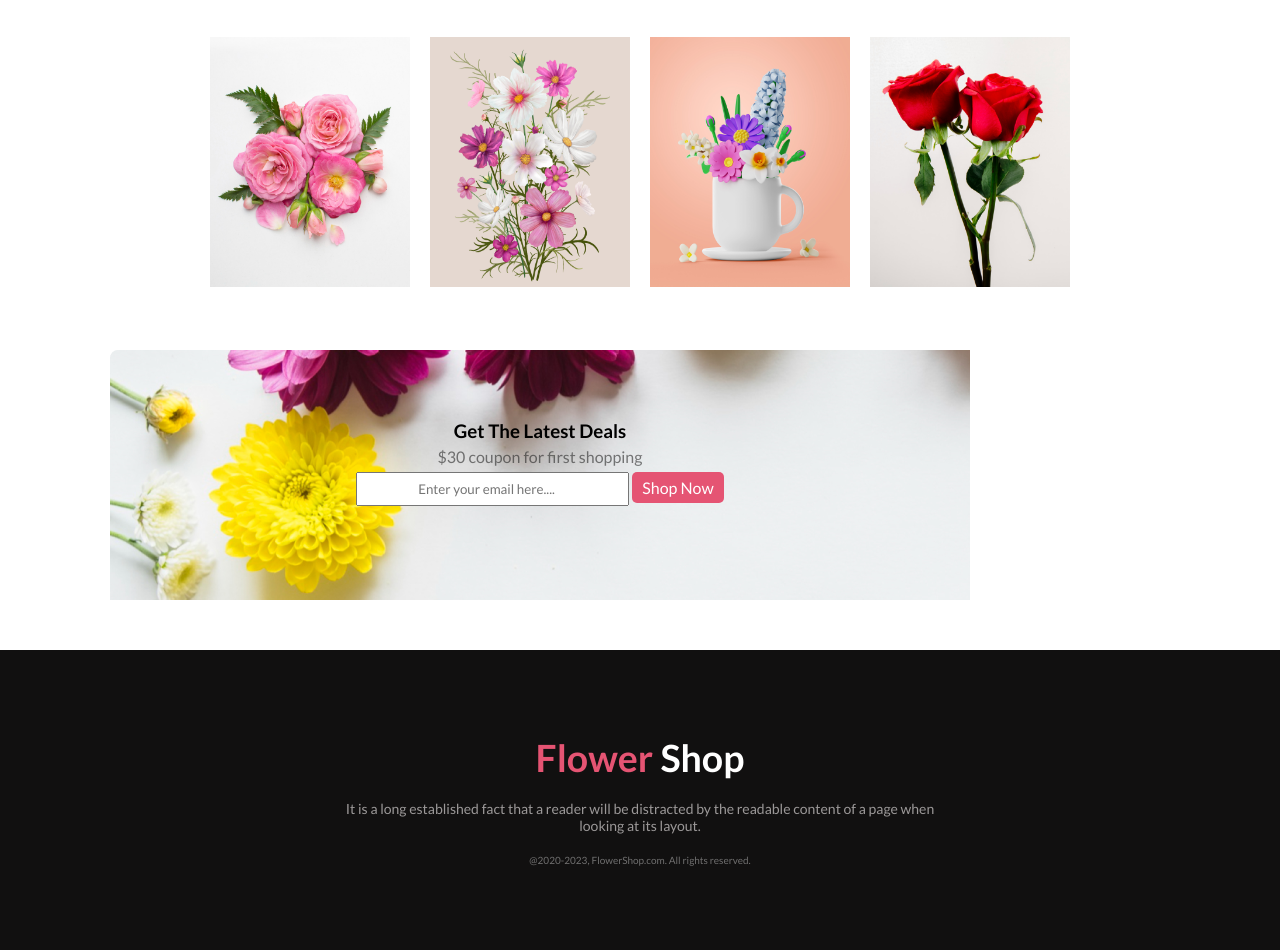
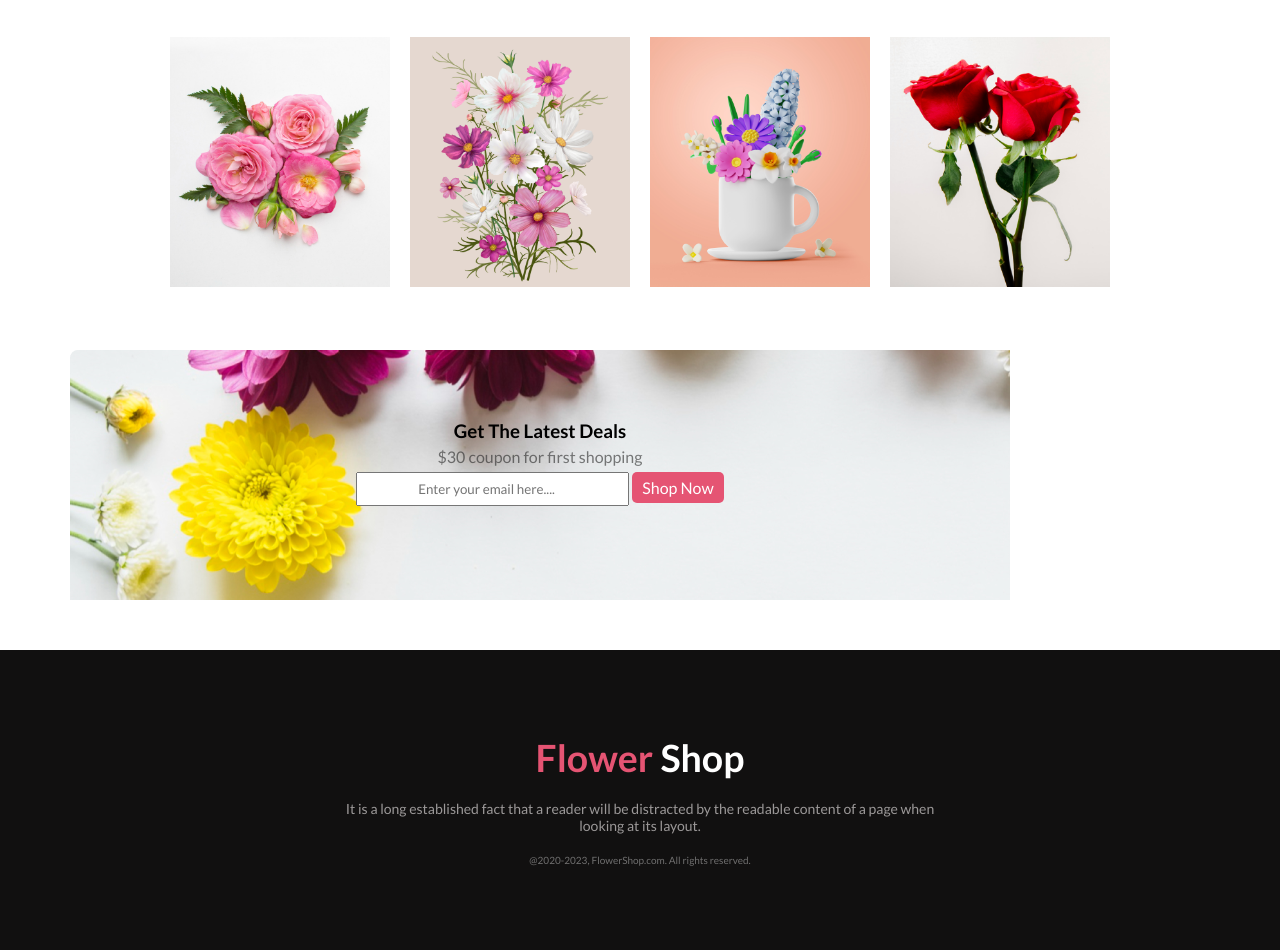
Before and after one commit to DelwarHosssain/1st_asse_flower_shop, a plain HTML site: page index.html in a window 1280 px wide. Shown: the part 2553-3504 px from the top of the page. Drawn offline with Linux system fonts and the light colour scheme.

Commit message:
revition_done

```diff
--- a/css/style.css
+++ b/css/style.css
@@ -206,15 +206,15 @@ font-size: medium;
     margin-top: 30px;
 }
 .photo img{
-    width: 200px;
+    width: 220px;
     height: 250px;
     margin: 10px;
 }
 .form_section{
     background-image: url("/Flower\ Asset/Rectangle 9.png");
-    width: 860px;
+    width: 940px;
     height: 250px;
-    margin:50px 110px;
+    margin:50px 70px;
 }
 .form_main_header{
     text-align: center;
```
